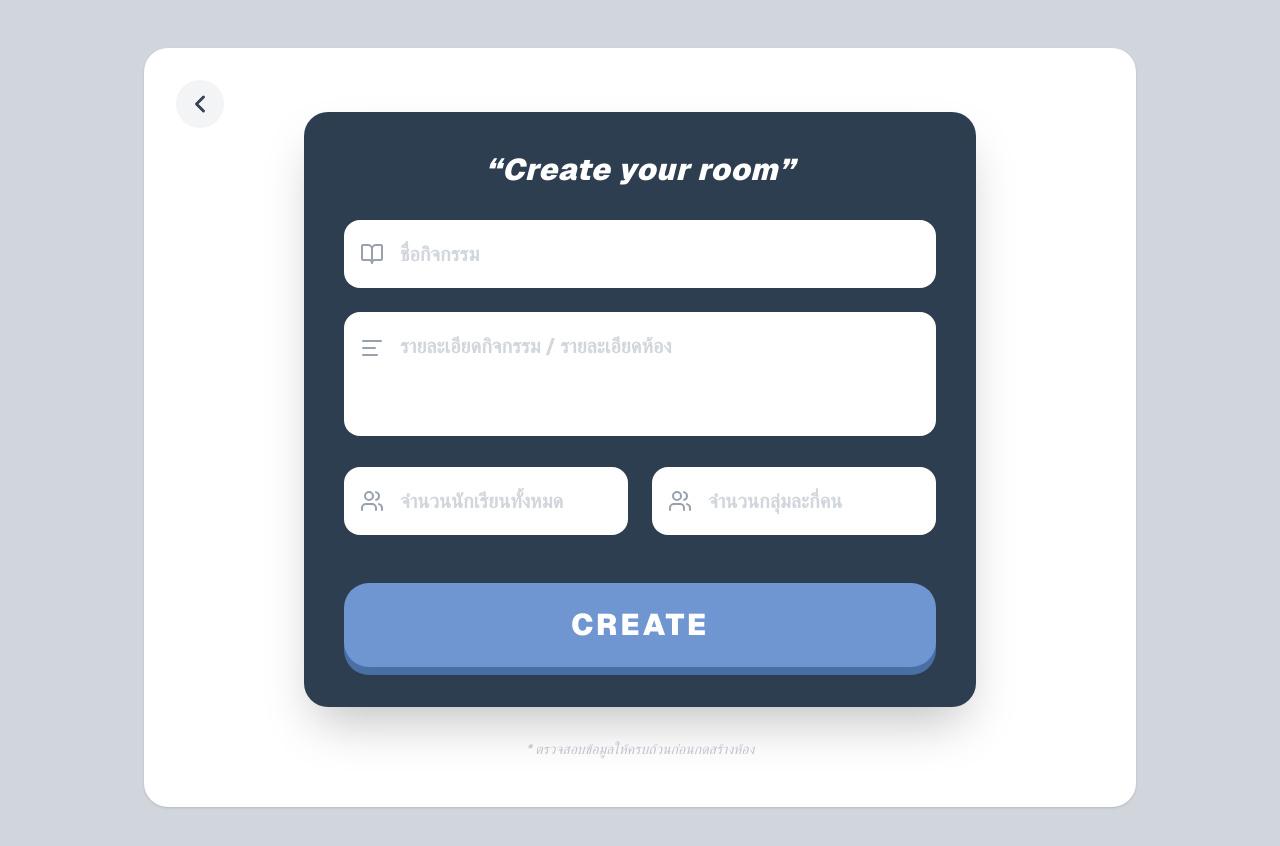
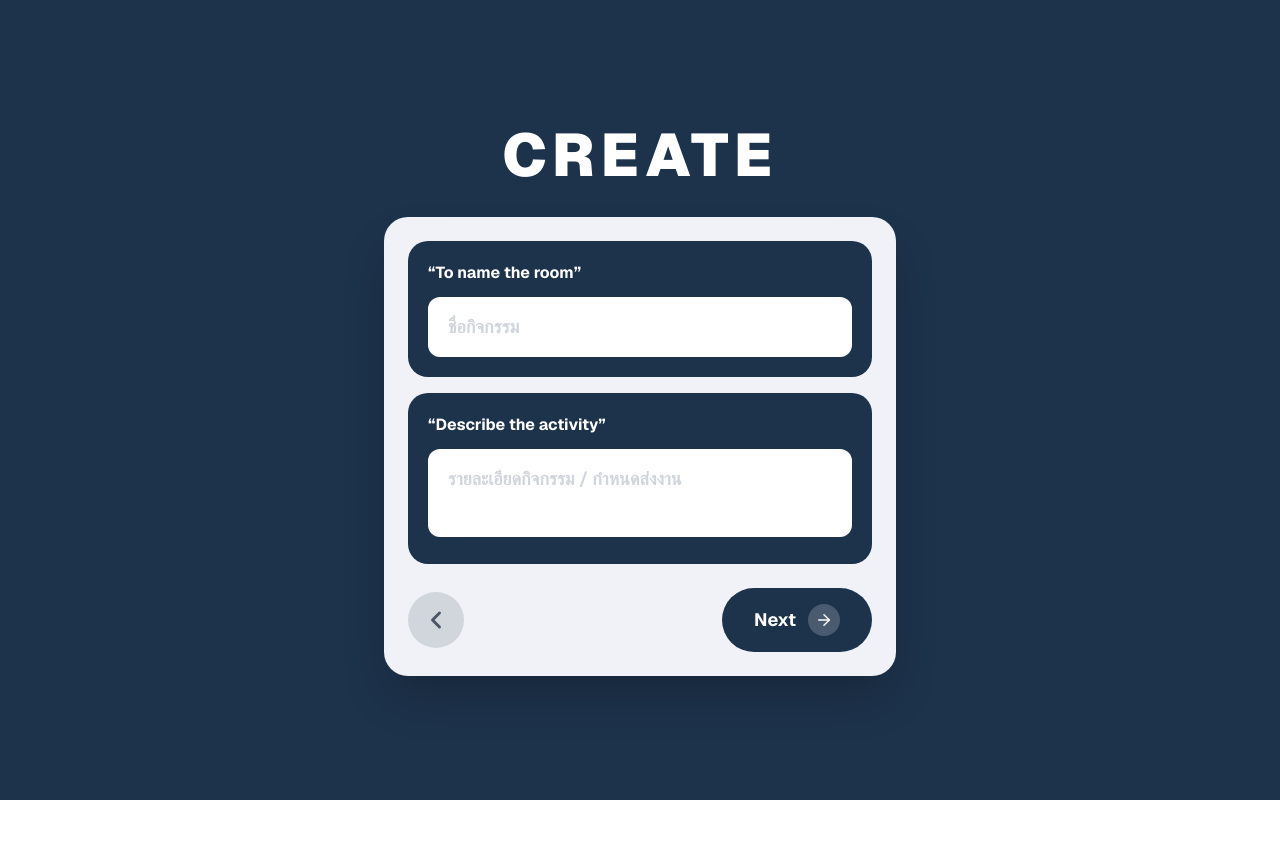
Before and after one commit to Oatto319/FinalProject, a Next.js app: page /create/createroom in a window 1280 px wide. Shown: the top 846 px of the page. After the commit the page ends 800 px from the top, so only its background shows below. Built offline with nearby package versions, Linux system fonts and the light colour scheme.

Commit message:
change ui create

```diff
--- a/app/create/createroom/page.tsx
+++ b/app/create/createroom/page.tsx
@@ -2,7 +2,7 @@
 
 import React, { useState, useEffect } from 'react';
 import { useRouter } from 'next/navigation';
-import { ChevronLeft, Users, BookOpen, AlignLeft } from 'lucide-react';
+import { ChevronLeft, ArrowRight, ChevronDown } from 'lucide-react';
 
 interface CurrentUser {
   name: string;
@@ -14,6 +14,7 @@ export default function CreateRoomPage() {
   const router = useRouter();
   const [user, setUser] = useState<CurrentUser | null>(null);
   const [formData, setFormData] = useState({ title: '', description: '', totalMembers: '', groupSize: '' });
+  const [step, setStep] = useState(1);
   const [showError, setShowError] = useState(false);
   const [sizeWarning, setSizeWarning] = useState('');
   const [loading, setLoading] = useState(false);
@@ -77,58 +78,127 @@ export default function CreateRoomPage() {
     }
   };
 
+  const handleNext = () => {
+    if (!formData.title || !formData.description) { setShowError(true); return; }
+    setShowError(false);
+    setStep(2);
+  };
+
   return (
-    <div className="min-h-screen bg-gray-300 font-sans flex flex-col items-center">
-      <main className="w-full max-w-5xl mt-12 px-4 pb-12">
-        <div className="bg-white rounded-[24px] p-8 md:p-12 shadow-sm flex flex-col items-center min-h-[600px] relative">
-          <button onClick={() => router.push('/')}
-            className="absolute left-8 top-8 w-12 h-12 bg-gray-100 rounded-full flex items-center justify-center text-gray-700 hover:bg-gray-200 transition-all active:scale-90">
-            <ChevronLeft size={28} strokeWidth={2.5} />
-          </button>
-          <div className="w-full max-w-2xl bg-[#2D3E50] rounded-[24px] p-10 shadow-2xl space-y-8 mt-4">
-            <h1 className="text-white text-3xl font-black italic text-center mb-8 tracking-wide">&ldquo;Create your room&rdquo;</h1>
-            <div className="space-y-6">
-              <div className="relative">
-                <div className="absolute left-4 top-1/2 -translate-y-1/2 text-gray-400"><BookOpen size={24} /></div>
-                <input type="text" name="title" placeholder="ชื่อกิจกรรม" value={formData.title} onChange={handleChange}
-                  className="w-full bg-white rounded-2xl py-5 pl-14 pr-6 text-[#2D3E50] font-bold text-xl focus:outline-none focus:ring-4 focus:ring-blue-400/50 transition-all placeholder:text-gray-300" />
+    <div className="min-h-screen bg-[#1D324B] font-sans flex flex-col items-center justify-center px-4 py-12">
+
+      <h1 className="text-white font-black uppercase tracking-widest text-6xl mb-8">CREATE</h1>
+
+      <div className="w-full max-w-lg bg-[#f0f2f8] rounded-[24px] p-6 shadow-2xl">
+
+        {step === 1 ? (
+          <>
+            <div className="flex flex-col gap-4">
+              {/* Room Name */}
+              <div className="bg-[#1D324B] rounded-[20px] p-5">
+                <p className="text-white font-bold text-base mb-3">&ldquo;To name the room&rdquo;</p>
+                <input
+                  type="text" name="title" value={formData.title} onChange={handleChange}
+                  placeholder="ชื่อกิจกรรม"
+                  className="w-full bg-white rounded-xl py-4 px-5 text-[#1D324B] font-semibold text-lg focus:outline-none focus:ring-2 focus:ring-blue-400 placeholder:text-gray-300 transition-all"
+                />
               </div>
-              <div className="relative">
-                <div className="absolute left-4 top-6 text-gray-400"><AlignLeft size={24} /></div>
-                <textarea name="description" placeholder="รายละเอียดกิจกรรม / รายละเอียดห้อง" value={formData.description} onChange={handleChange} rows={3}
-                  className="w-full bg-white rounded-2xl py-5 pl-14 pr-6 text-[#2D3E50] font-bold text-xl focus:outline-none focus:ring-4 focus:ring-blue-400/50 transition-all placeholder:text-gray-300 resize-none" />
+
+              {/* Description */}
+              <div className="bg-[#1D324B] rounded-[20px] p-5">
+                <p className="text-white font-bold text-base mb-3">&ldquo;Describe the activity&rdquo;</p>
+                <textarea
+                  name="description" value={formData.description} onChange={handleChange}
+                  placeholder="รายละเอียดกิจกรรม / กำหนดส่งงาน" rows={2}
+                  className="w-full bg-white rounded-xl py-4 px-5 text-[#1D324B] font-semibold text-lg focus:outline-none focus:ring-2 focus:ring-blue-400 placeholder:text-gray-300 resize-none transition-all"
+                />
               </div>
-              <div className="grid grid-cols-1 md:grid-cols-2 gap-6">
+            </div>
+
+            {showError && (
+              <p className="text-red-500 font-bold text-sm mt-4 px-1">⚠️ กรุณากรอกชื่อและรายละเอียด</p>
+            )}
+
+            <div className="flex items-center justify-between mt-6">
+              <button
+                onClick={() => router.push('/')}
+                className="w-14 h-14 bg-gray-300 rounded-full flex items-center justify-center text-gray-600 hover:bg-gray-400 transition-all active:scale-90"
+              >
+                <ChevronLeft size={28} strokeWidth={2.5} />
+              </button>
+              <button
+                onClick={handleNext}
+                className="flex items-center gap-3 bg-[#1D324B] text-white px-8 py-4 rounded-full font-bold text-lg hover:opacity-90 transition-all active:scale-95"
+              >
+                Next
+                <span className="w-8 h-8 bg-white/20 rounded-full flex items-center justify-center">
+                  <ArrowRight size={18} />
+                </span>
+              </button>
+            </div>
+          </>
+        ) : (
+          <>
+            <div className="flex flex-col gap-4">
+              {/* Total Members */}
+              <div className="bg-[#1D324B] rounded-[20px] p-5">
+                <p className="text-white font-bold text-base mb-3">&ldquo;Maximum people?&rdquo;</p>
                 <div className="relative">
-                  <div className="absolute left-4 top-1/2 -translate-y-1/2 text-gray-400"><Users size={24} /></div>
-                  <input type="number" name="totalMembers" placeholder="จำนวนนักเรียนทั้งหมด" value={formData.totalMembers} onChange={handleChange} min={1}
-                    className="w-full bg-white rounded-2xl py-5 pl-14 pr-6 text-[#2D3E50] font-bold text-xl focus:outline-none focus:ring-4 focus:ring-blue-400/50 transition-all placeholder:text-gray-300" />
-                </div>
-                <div className="relative">
-                  <div className="absolute left-4 top-1/2 -translate-y-1/2 text-gray-400"><Users size={24} /></div>
-                  <input type="number" name="groupSize" placeholder="จำนวนกลุ่มละกี่คน" value={formData.groupSize} onChange={handleChange} min={1}
-                    className="w-full bg-white rounded-2xl py-5 pl-14 pr-6 text-[#2D3E50] font-bold text-xl focus:outline-none focus:ring-4 focus:ring-blue-400/50 transition-all placeholder:text-gray-300" />
+                  <input
+                    type="number" name="totalMembers" value={formData.totalMembers} onChange={handleChange}
+                    placeholder="30" min={1}
+                    className="w-full bg-white rounded-xl py-4 pl-5 pr-14 text-[#1D324B] font-semibold text-lg text-center focus:outline-none focus:ring-2 focus:ring-blue-400 placeholder:text-gray-300 transition-all"
+                  />
+                  <div className="absolute right-3 top-1/2 -translate-y-1/2 w-9 h-9 bg-gray-100 rounded-lg flex items-center justify-center text-gray-500 pointer-events-none">
+                    <ChevronDown size={20} strokeWidth={2.5} />
+                  </div>
                 </div>
               </div>
-              {sizeWarning && (
-                <p className={`text-sm font-bold px-2 ${sizeWarning.startsWith('✓') ? 'text-green-400' : 'text-yellow-300'}`}>{sizeWarning}</p>
-              )}
+
+              {/* Group Size */}
+              <div className="bg-[#1D324B] rounded-[20px] p-5">
+                <p className="text-white font-bold text-base mb-3">&ldquo;How many people per group?&rdquo;</p>
+                <div className="relative">
+                  <input
+                    type="number" name="groupSize" value={formData.groupSize} onChange={handleChange}
+                    placeholder="3" min={1}
+                    className="w-full bg-white rounded-xl py-4 pl-5 pr-14 text-[#1D324B] font-semibold text-lg text-center focus:outline-none focus:ring-2 focus:ring-blue-400 placeholder:text-gray-300 transition-all"
+                  />
+                  <div className="absolute right-3 top-1/2 -translate-y-1/2 w-9 h-9 bg-gray-100 rounded-lg flex items-center justify-center text-gray-500 pointer-events-none">
+                    <ChevronDown size={20} strokeWidth={2.5} />
+                  </div>
+                </div>
+                {sizeWarning && (
+                  <p className={`text-sm font-bold mt-3 ${sizeWarning.startsWith('✓') ? 'text-green-400' : 'text-yellow-300'}`}>
+                    {sizeWarning}
+                  </p>
+                )}
+              </div>
             </div>
-            <div className="pt-4">
-              <button onClick={handleCreate} disabled={loading}
-                className="w-full bg-[#7096D1] text-white py-6 rounded-[25px] font-black text-3xl shadow-[0_8px_0_0_#4A6FA5] hover:shadow-[0_4px_0_0_#4A6FA5] hover:translate-y-[4px] transition-all active:shadow-none active:translate-y-[8px] uppercase tracking-widest disabled:opacity-60">
-                {loading ? 'กำลังสร้าง...' : 'CREATE'}
+
+            {showError && (
+              <p className="text-red-500 font-bold text-sm mt-4 px-1">⚠️ กรุณากรอกจำนวนให้ครบ</p>
+            )}
+
+            <div className="flex items-center justify-between mt-6">
+              <button
+                onClick={() => { setStep(1); setShowError(false); }}
+                className="w-14 h-14 bg-gray-300 rounded-full flex items-center justify-center text-gray-600 hover:bg-gray-400 transition-all active:scale-90"
+              >
+                <ChevronLeft size={28} strokeWidth={2.5} />
+              </button>
+              <button
+                onClick={handleCreate} disabled={loading}
+                className="bg-[#1D324B] text-white px-10 py-4 rounded-full font-bold text-lg hover:opacity-90 transition-all active:scale-95 disabled:opacity-60"
+              >
+                {loading ? 'กำลังสร้าง...' : 'Create'}
               </button>
             </div>
-          </div>
-          <div className="mt-8 text-sm font-medium italic">
-            {showError
-              ? <p className="text-red-500 font-bold opacity-90">⚠️ กรุณากรอกข้อมูลให้ครบทุกช่องก่อนกดสร้างห้อง</p>
-              : <p className="text-gray-400 opacity-60">* ตรวจสอบข้อมูลให้ครบถ้วนก่อนกดสร้างห้อง</p>
-            }
-          </div>
-        </div>
-      </main>
+          </>
+        )}
+
+      </div>
+
     </div>
   );
 }
--- a/app/page.tsx
+++ b/app/page.tsx
@@ -27,7 +27,7 @@ const App = () => {
       <main className="flex-1 min-h-0 px-4 py-4 flex justify-center">
         <div className="w-full max-w-5xl grid grid-cols-1 md:grid-cols-2 gap-4 h-full">
 
-        {/* Left Section: Create, Join, Team (Keeping Original Design) */}
+        {/* Left Section: Create, Join, Team */}
         <div className="bg-white rounded-[24px] px-6 py-10 shadow-sm flex flex-col gap-6">
           {/* Create Button (Yellow) */}
           <button
```
